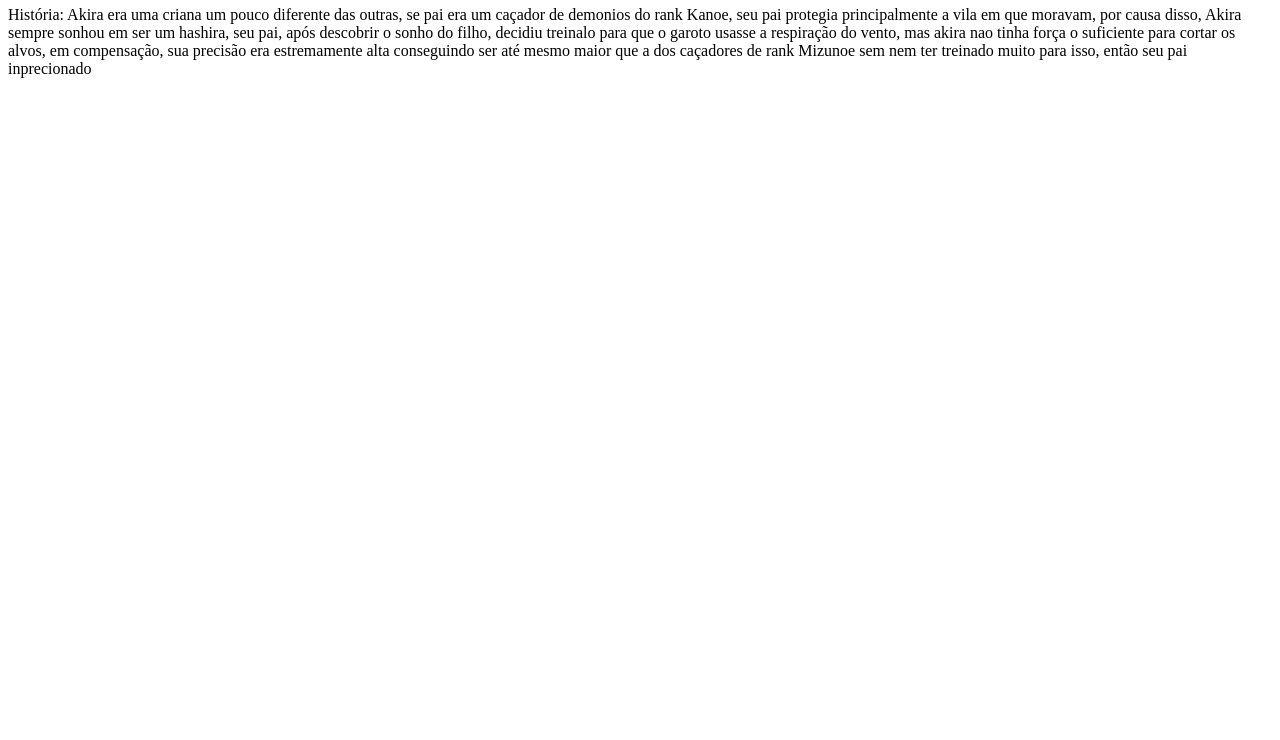
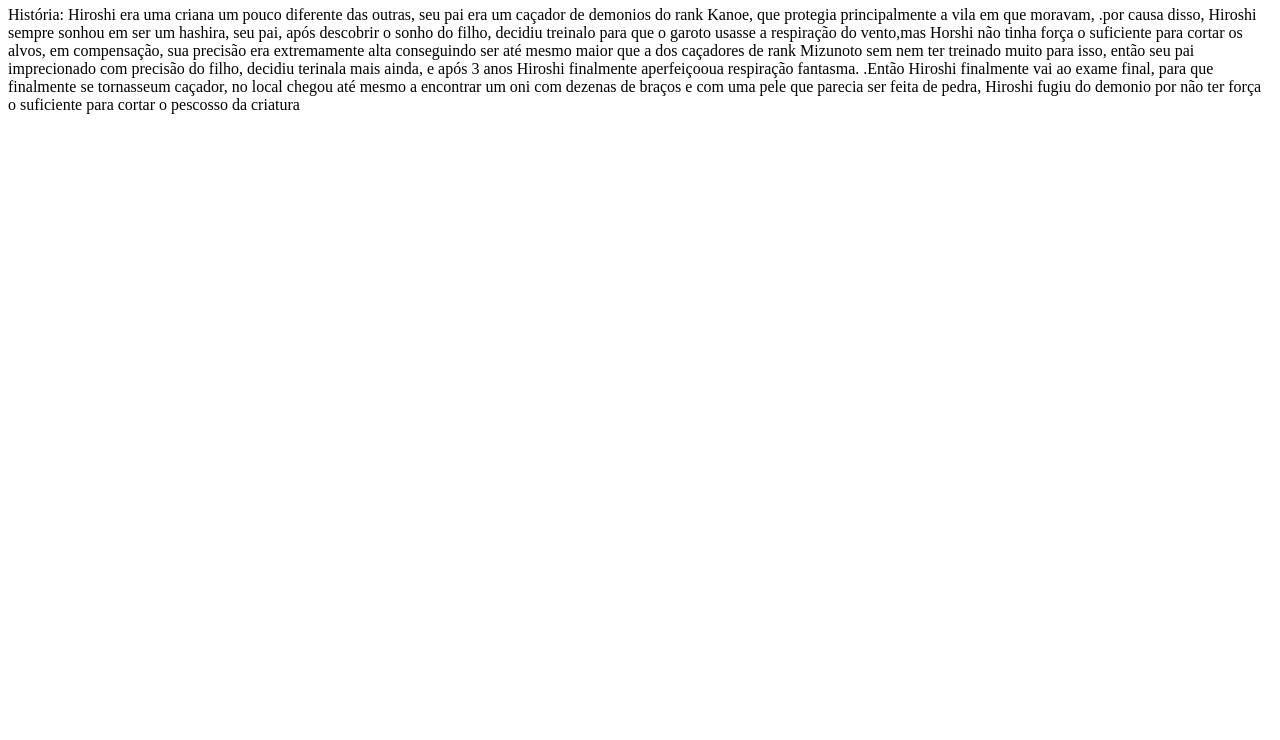
Before and after one commit to riolinZ/site, a plain HTML site: page index.html in a window 1280 px wide. Shown: the part 60-800 px from the top of the page. Drawn offline with Linux system fonts and the light colour scheme.

Commit message:
Update index.html

```diff
--- a/index.html
+++ b/index.html
@@ -1,5 +1,4 @@
 <h1>Akira</h1>
- <p>História: Akira era uma criana um pouco diferente das outras, se pai era um caçador de demonios do rank Kanoe, seu pai protegia principalmente a vila em que moravam,
- por causa disso, Akira sempre sonhou em ser um hashira, seu pai, após descobrir o sonho do filho, decidiu treinalo para que o garoto usasse a respiração do vento,
-mas akira nao tinha força o suficiente para cortar os alvos, em compensação, sua precisão era estremamente alta conseguindo ser até mesmo maior que a dos caçadores de rank
-Mizunoe sem nem ter treinado muito para isso, então seu pai inprecionado
+ <p>História: Hiroshi era uma criana um pouco diferente das outras, seu pai era um caçador de demonios do rank Kanoe, que protegia principalmente a vila em que moravam,
+ .por causa disso, Hiroshi sempre sonhou em ser um hashira, seu pai, após descobrir o sonho do filho, decidiu treinalo para que o garoto usasse a respiração do vento,mas Horshi não tinha força o suficiente para cortar os alvos, em compensação, sua precisão era extremamente alta conseguindo ser até mesmo maior que a dos caçadores de rank Mizunoto sem nem ter treinado muito para isso, então seu pai imprecionado com precisão do filho, decidiu terinala mais ainda, e após 3 anos Hiroshi finalmente aperfeiçooua respiração fantasma.
+ .Então Hiroshi finalmente vai ao exame final, para que finalmente se tornasseum caçador, no local chegou até mesmo a encontrar um oni com dezenas de braços e com uma pele que parecia ser feita de pedra, Hiroshi fugiu do demonio por não ter força o suficiente para cortar o pescosso da criatura
```
